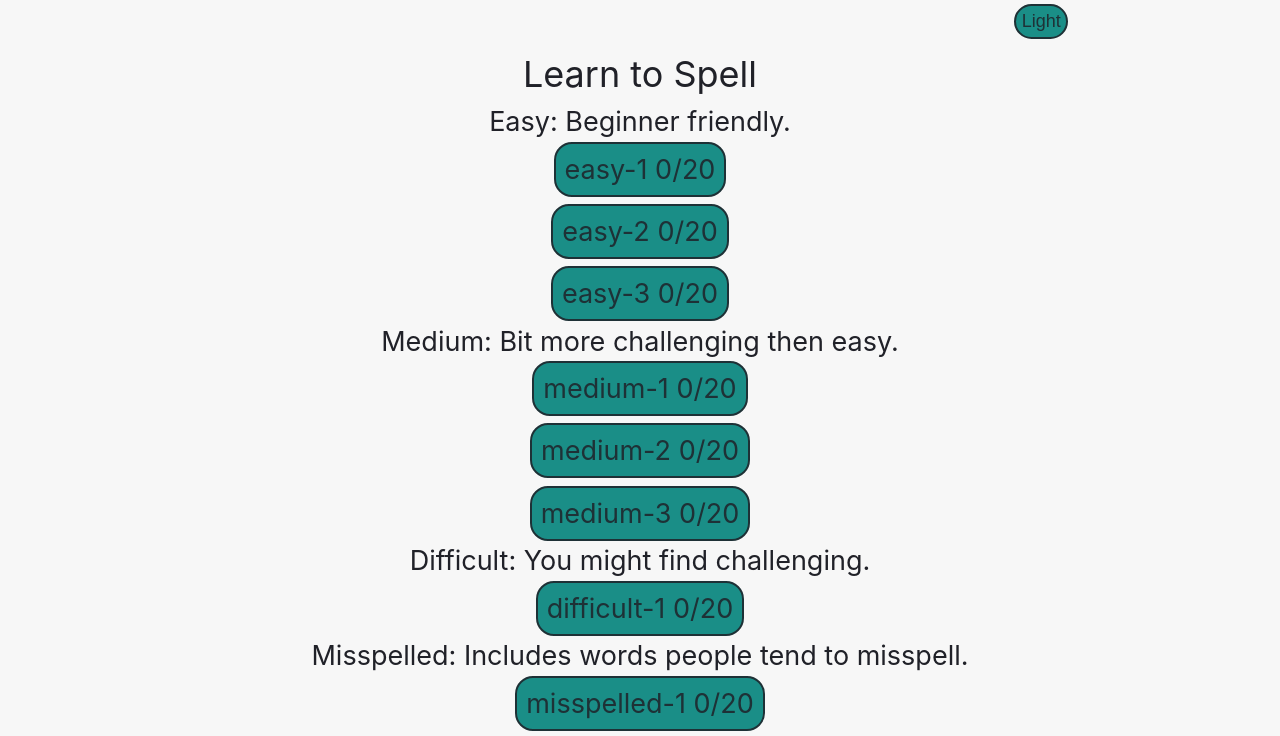
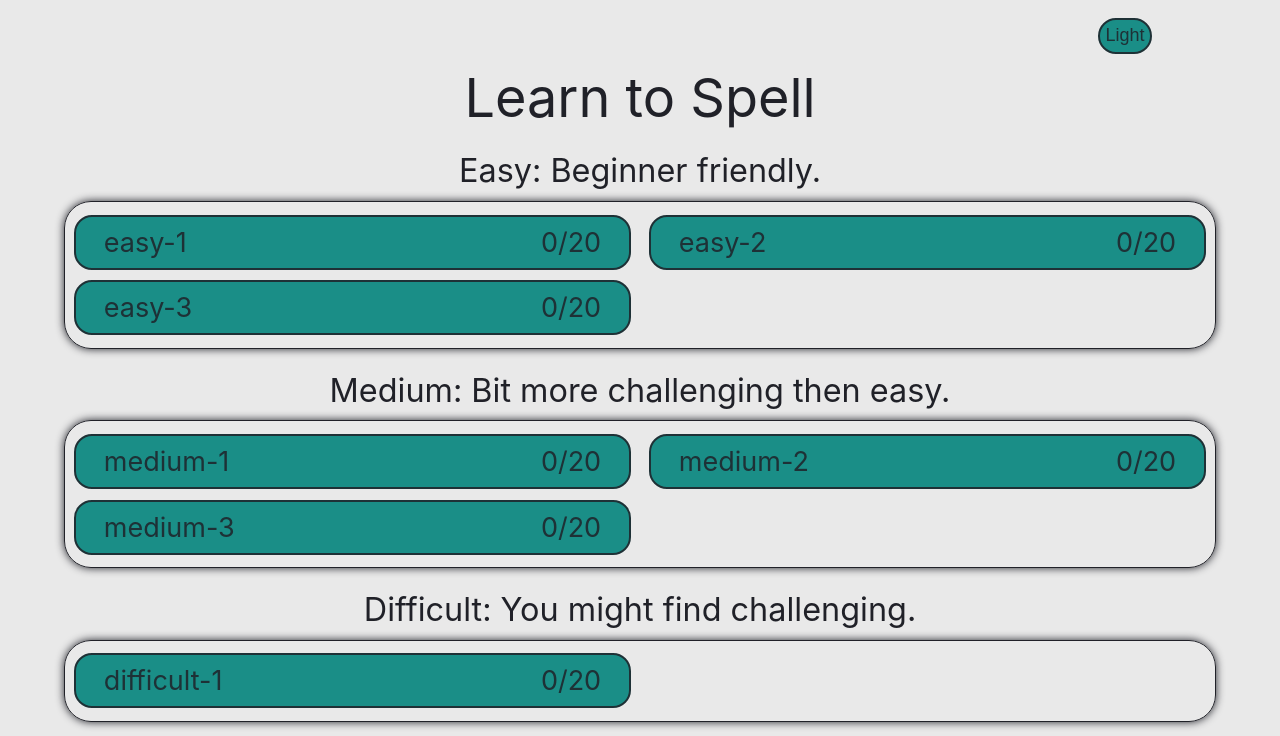
Before and after one commit to thekolaj/Learn-to-spell, a Vue app: page / in a window 1280 px wide. Shown: the top 736 px of the page. Built offline with nearby package versions, Linux system fonts and the light colour scheme.

Commit message:
progress: added most of the styles.

```diff
--- a/src/App.vue
+++ b/src/App.vue
@@ -13,14 +13,12 @@ const toggleDark = useToggle(isDark)
     </button>
     <h1>Learn to Spell</h1>
   </header>
-  <main>
-    <RouterView />
-  </main>
+  <RouterView />
 </template>
 
 <style scoped>
 .mode {
-  margin-left: auto;
+  margin: 1rem 10% 0 auto;
   padding: 0.3rem;
   font-size: var(--large);
 }
--- a/src/assets/base.css
+++ b/src/assets/base.css
@@ -1,30 +1,30 @@
 :root {
-  --primary-light: #f7f7f7;
+  --primary-light: #e9e9e9;
   --primary-dark: #202128;
   --primary-good: #1a8e87;
   --secondary-good: #1e3136;
   --primary-highlight: #d79053;
   --secondary-highlight: #433937;
   --primary-bad: #eb3717;
-  --primary-neutral: #808080;
+  --primary-neutral: #afafaf;
   --x-large: 2rem;
   --v-large: 1.5rem;
   --large: 1rem;
   --medium: 0.5rem;
   --small: 0.2rem;
 
-  font-size: 10px;
+  font-size: 12px;
 }
 
 @media (width >= 400px) {
   :root {
-    font-size: 12px;
+    font-size: 14px;
   }
 }
 
 @media (width >= 500px) {
   :root {
-    font-size: 15px;
+    font-size: 16px;
   }
 }
 
--- a/src/assets/main.css
+++ b/src/assets/main.css
@@ -1,29 +1,36 @@
 @import url('./base.css');
 
 #app {
-  width: fit-content;
   max-width: 1280px;
   min-height: 100vh;
   margin: 0 auto;
 }
 
 header,
-main,
-section {
+main {
   width: 100%;
   display: flex;
   flex-direction: column;
   align-items: center;
 }
 
+h1,
+h2 {
+  margin: 0.6rem;
+  text-align: center;
+  width: 100%;
+}
+
 h1 {
-  font-size: var(--x-large);
-  margin: 0.5rem;
+  font-size: 3rem;
+}
+
+h2 {
+  font-size: 1.8rem;
 }
 
 button,
-a,
-input {
+a {
   transition: all 0.5s ease;
   cursor: pointer;
   font-size: var(--v-large);
@@ -39,9 +46,19 @@ a {
   text-decoration: none;
 }
 
-input:focus {
+input,
+textarea,
+select {
+  border-radius: var(--medium);
+  padding: 5px;
+  border: 4px solid var(--primary-good);
+}
+
+input:focus,
+select:focus,
+textarea:focus {
   outline: none;
-  box-shadow: 0 0 10px;
+  box-shadow: 0 0 1rem 0.2rem var(--primary-good);
 }
 
 button:disabled {
@@ -54,7 +71,3 @@ a:hover {
   text-shadow: 0 0 10px;
   box-shadow: 0 0 10px;
 }
-
-svg {
-  height: 1.4rem;
-}
--- a/src/views/ExerciseCompletedView.vue
+++ b/src/views/ExerciseCompletedView.vue
@@ -4,6 +4,8 @@ import { RouterLink } from 'vue-router'
 </script>
 
 <template>
-  <h1>Congratulations, you have completed {{ $route.params.exercise }}</h1>
-  <RouterLink :to="{ name: 'home' }" v-focus>Back Home</RouterLink>
+  <main>
+    <h1>Congratulations, you have completed {{ $route.params.exercise }}</h1>
+    <RouterLink :to="{ name: 'home' }" v-focus>Back Home</RouterLink>
+  </main>
 </template>
--- a/src/views/ExerciseView/ExerciseControls/ExerciseControls.vue
+++ b/src/views/ExerciseView/ExerciseControls/ExerciseControls.vue
@@ -24,6 +24,7 @@ defineProps<{
     </button>
     <button @click="stopText()" type="button">Stop <span>"Esc"</span></button>
     <SpeechSettingModal />
+    <button @click="controls.homeButton()" type="button">Back to Title</button>
   </div>
 </template>
 <style scoped>
--- a/src/views/ExerciseView/ExerciseView.vue
+++ b/src/views/ExerciseView/ExerciseView.vue
@@ -25,22 +25,20 @@ watch(
 </script>
 
 <template>
-  <section
+  <main
     @keydown.enter.prevent="controls.submitButton()"
     @keydown.tab.prevent="controls.playPauseButton()"
     @keydown.esc.prevent="speech.stopText()"
     tabindex="-1"
   >
-    <div class="title">
-      <h2>Exercise: {{ state.exerciseName }} {{ controls.completionText.value }}</h2>
-      <button @click="controls.homeButton()" type="button">Home</button>
-    </div>
+    <div class="exercise-container">
+      <h2>
+        Exercise: {{ state.exerciseName }}<span>Correct: {{ controls.completionText.value }}</span>
+      </h2>
       <textarea
         v-model="state.userInput"
         :readonly="state.isAnswerSubmitted"
         v-focus
-      cols="50"
-      rows="5"
         autocomplete="off"
         autocorrect="off"
         autocapitalize="off"
@@ -53,14 +51,34 @@ watch(
         :correct="state.isAnswerCorrect"
         :results="state.diffResults"
       />
+    </div>
     <ExerciseControls :controls="controls" :state="state" :stopText="speech.stopText" />
-  </section>
+  </main>
 </template>
 
 <style scoped>
-.title {
+.exercise-container {
   width: 100%;
+  max-width: 800px;
+  display: flex;
+  flex-direction: column;
+  align-items: center;
+}
+
+h2 {
   display: flex;
   justify-content: space-between;
+  padding: 0 0.5rem;
+}
+
+textarea {
+  font-size: var(--x-large);
+  width: 100%;
+  height: 11rem;
+  background-color: var(--primary-light);
+}
+
+textarea[readonly] {
+  background-color: var(--primary-neutral);
 }
 </style>
--- a/src/views/ExerciseView/ResultsDisplay.vue
+++ b/src/views/ExerciseView/ResultsDisplay.vue
@@ -26,7 +26,12 @@ defineProps<{
 
 <style scoped>
 div {
-  margin: 1rem;
+  text-align: center;
+  width: 100%;
+  margin: 1rem 0.6rem;
+  line-height: 2.5rem;
+  font-size: var(--v-large);
+  padding: 0 0.5rem;
   white-space: pre-wrap;
 }
 
--- a/src/views/ExerciseView/speech/SpeechSettingsModal.vue
+++ b/src/views/ExerciseView/speech/SpeechSettingsModal.vue
@@ -23,7 +23,8 @@ function toggleModal() {
     >
       <div class="modal-container">
         <button class="close-btn" type="button" @click="toggleModal()">X</button>
-        <label for="preview-speed">Preview Speed</label>
+        <div>
+          <label for="preview-speed">Preview Speech Speed:</label>
           <input
             type="number"
             id="preview-speed"
@@ -32,7 +33,9 @@ function toggleModal() {
             step=".1"
             v-model="speechSettings.speedPreview"
           />
-        <label for="speed">Speed</label>
+        </div>
+        <div>
+          <label for="speed">Regular Speech Speed:</label>
           <input
             type="number"
             id="speed"
@@ -42,9 +45,13 @@ function toggleModal() {
             v-model="speechSettings.speed"
             v-focus
           />
-        <label for="delay">Delay</label>
+        </div>
+        <div>
+          <label for="delay">Add delay between words:</label>
           <input type="checkbox" id="delay" v-model="speechSettings.delay" />
-        <label for="voices">Select a voice</label>
+        </div>
+        <div>
+          <label for="voices">Select a voice:</label>
           <select id="voices" v-model="speechSettings.voiceIndex">
             <option v-for="(voice, index) in voiceList" :key="voice.name" :value="index">
               {{ voice.name }} ({{ voice.lang }})
@@ -52,10 +59,37 @@ function toggleModal() {
           </select>
         </div>
       </div>
+    </div>
   </Transition>
 </template>
 
 <style scoped>
+input {
+  font-size: var(--large);
+}
+
+input[type='number'] {
+  margin-left: 0.5rem;
+  width: 5rem;
+}
+
+input[type='checkbox'] {
+  margin-left: 2.2rem;
+  width: var(--large);
+  height: var(--large);
+  box-shadow: 0 0 0 2px var(--primary-good);
+}
+
+select {
+  font-size: 0.8rem;
+  display: block;
+}
+
+.modal-container > div {
+  margin-top: 0.8rem;
+  text-align: center;
+}
+
 .modal-mask {
   position: fixed;
   z-index: 9998;
@@ -71,6 +105,7 @@ function toggleModal() {
 .modal-container {
   display: flex;
   flex-direction: column;
+  align-items: center;
   background-color: var(--background-color);
   margin: auto;
   padding: 0.3rem 1.3rem 1.3rem;
--- a/src/views/HomeView.vue
+++ b/src/views/HomeView.vue
@@ -6,12 +6,47 @@ import { statsAsString } from '@/store/userDataUtils'
 </script>
 
 <template>
+  <main>
     <template v-for="(category, catKey) in data" :key="catKey">
       <h2>{{ category.name }}: {{ category.description }}</h2>
+      <div class="button-box">
         <template v-for="(value, key) in category.content" :key="key">
           <RouterLink :to="{ name: 'exercise', params: { category: catKey, exercise: key } }">
-        {{ key }} {{ statsAsString(key, value.length, userData) }}
+            <span>{{ key }}</span> {{ statsAsString(key, value.length, userData) }}
           </RouterLink>
         </template>
+      </div>
     </template>
+  </main>
 </template>
+
+<style scoped>
+a {
+  width: 100%;
+  display: flex;
+  justify-content: space-between;
+  padding-left: 5%;
+  padding-right: 5%;
+}
+
+.button-box {
+  width: 90%;
+  display: flex;
+  flex-direction: column;
+  align-items: center;
+  margin-bottom: 0.6rem;
+  padding: 0.5rem;
+  border-radius: var(--v-large);
+  border: 1px solid var(--text-color);
+  box-shadow: 0 0 0.5rem var(--text-color);
+}
+
+@media (width >= 800px) {
+  .button-box {
+    display: grid;
+    grid-template-columns: 1fr 1fr;
+    grid-gap: 0.2rem 1rem;
+    justify-items: center;
+  }
+}
+</style>
```
Lines whose indentation alone changed are shown as unchanged.
